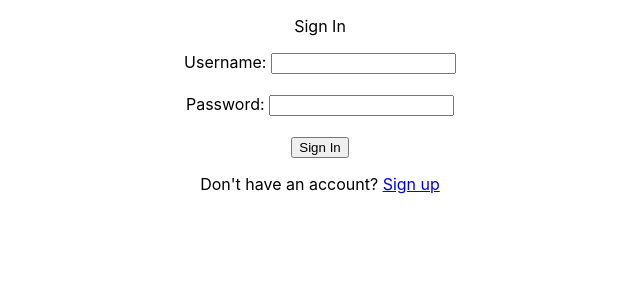
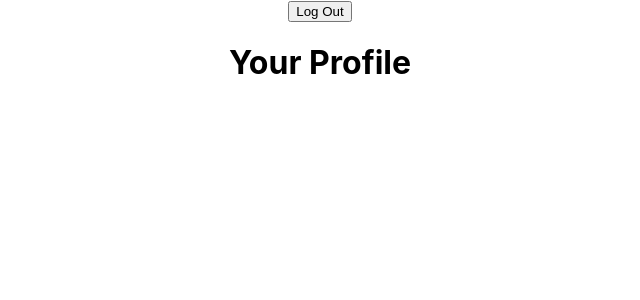
Before and after one commit to jolouie7/geo-dasher, a React app: page /profile in a window 1280 px wide. Before the commit this address led to /signin. Shown: the top 300 px of the page, without its empty margins (320-960 px from the left). Built offline with nearby package versions, Linux system fonts and the light colour scheme; sample sign-in values are in the browser's storage.

Commit message:
Fixed authentication so that a user can access pages after refresh

```diff
--- a/src/components/ProtectedRoute.js
+++ b/src/components/ProtectedRoute.js
@@ -11,7 +11,7 @@ class ProtectedRoute extends React.Component {
       <Route
         {...props}
         render={props => (
-          this.props.authenticated ?
+          localStorage.getItem('jwt') !== null ?
             <Component {...props} /> :
             <Redirect to='/signin' />
         )}
```
